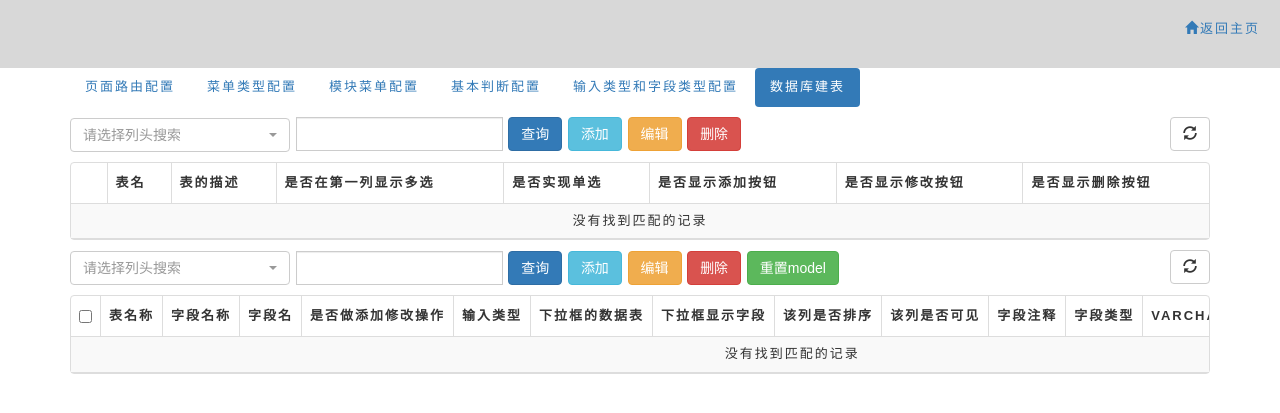
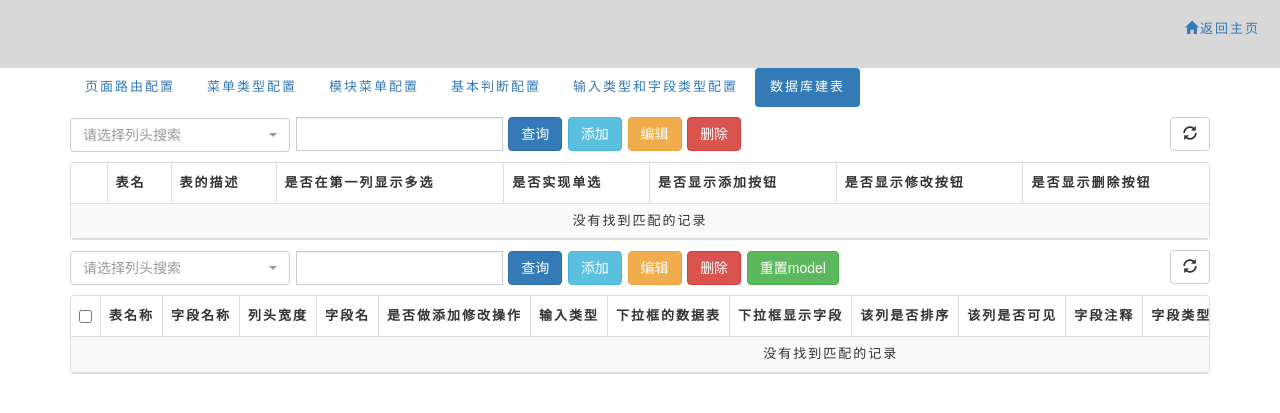
Before and after one commit to zhouchangxiang/MIS, a Flask app: template templates/main/config.html in a window 1280 px wide, after a click on "数据库建表". Shown: the top 413 px of the page. Run offline with Flask 2, Linux system fonts and the light colour scheme; the template is opened without the code that fills it, so the values that code supplies are empty; some libraries are stand-ins or nearby versions; some web fonts are replaced.

Commit message:
no message

```diff
--- a/static/script/bootstrapTableCommon.js
+++ b/static/script/bootstrapTableCommon.js
@@ -121,6 +121,7 @@
                         var columnsField = {}
                         columnsField.ID = data.rows[i].ID
                         columnsField.field = data.rows[i].FieldName
+                        columnsField.width = data.rows[i].width
                         columnsField.title = data.rows[i].TitleName
                         columnsField.inputType = data.rows[i].Edittype  //该字段输入类型
                         columnsField.DownTable = data.rows[i].Downtable //该字段下拉框加载的数据表
--- a/templates/main/config.html
+++ b/templates/main/config.html
@@ -520,6 +520,12 @@
                                             </div>
                                         </div>
                                         <div class="form-group">
+                                            <label for="width" class="col-sm-3 control-label">列头宽度</label>
+                                            <div class="col-sm-9">
+                                                <input type="text" class="form-control" name="width" placeholder="">
+                                            </div>
+                                        </div>
+                                        <div class="form-group">
                                             <label for="Isedit" class="col-sm-3 control-label">是否做添加修改操作</label>
                                             <div class="col-sm-9">
                                                 <select id="Isedit" class="selectpicker"></select>
@@ -906,6 +912,9 @@
                     field: 'TitleName',
                     title: '字段名称'
                 },{
+                    field: 'width',
+                    title: '列头宽度'
+                },{
                     field: 'FieldName',
                     title: '字段名'
                 },{
@@ -956,6 +965,9 @@
                     type: "text"
                 },{
                     field: "FieldName",
+                    type: "text"
+                },{
+                    field: "width",
                     type: "text"
                 },{
                     field: "Isedit",
--- a/templates/main/index.html
+++ b/templates/main/index.html
@@ -35,7 +35,7 @@
                     <div class="navLogo"><a href="/"><img src="../../static/images/logo.png" alt=""></a></div>
                     <ul class="navHead-riht">
                         <li class="navHead-item">
-                            <a href="javascript:;" id="userInfo" data-job-number="{{ WorkNumber }}" data-sesseionid="{{ session_id }}"><cite>{{ Name }}</cite><i class="glyphicon glyphicon-triangle-bottom icon-pull-right"></i></a>
+                            <a href="javascript:;" id="userInfo" data-job-number="{{ current_user['WorkNumber'] }}" data-sesseionid="{{ current_user['session_id'] }}"><cite>{{ current_user['Name'] }}</cite><i class="glyphicon glyphicon-triangle-bottom icon-pull-right"></i></a>
                             <div class="navUserPanel">
                                 <ul class="nav nav-pills nav-stacked">
                                     <li><a href="javascript:;" id="seeUserMessage">用户信息</a></li>
```
